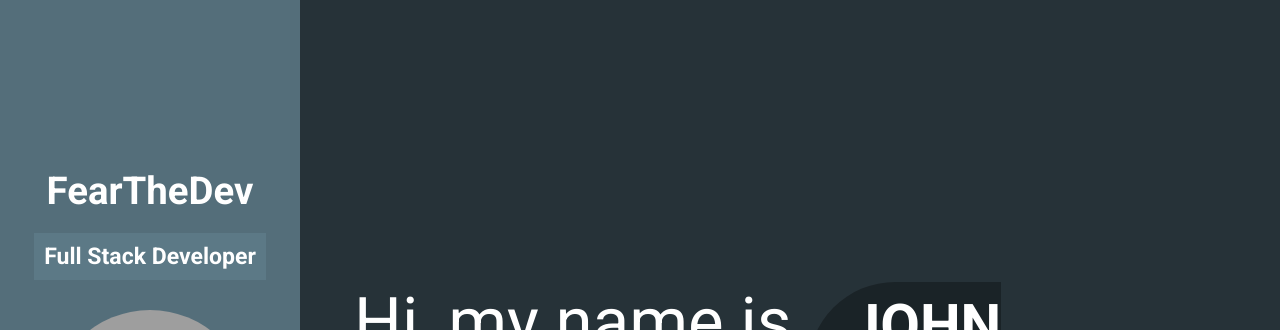
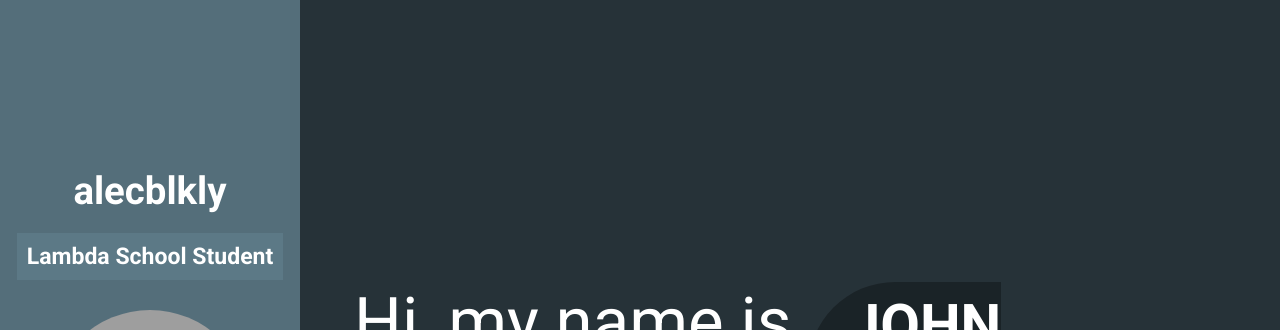
Before and after one commit to FearTheDev/React-Portfolio, a React (Create React App) app: page / in a window 1280 px wide. Shown: the top 330 px of the page. Built offline with nearby package versions, Linux system fonts and the light colour scheme; no server answers; grey boxes are pictures that could not be loaded.

Commit message:
Added git repo filter by key

```diff
--- a/src/App.js
+++ b/src/App.js
@@ -4,9 +4,9 @@ import './styles/app.scss';
 
 // Side Navigation Information
 const sideNavigationData = {
-  handle: 'FearTheDev',
+  handle: 'alecblkly',
   user: 'John Shoff',
-  title: 'Full Stack Developer',
+  title: 'Lambda School Student',
   img: 'https://avatars2.githubusercontent.com/u/13228579?v=4',
   email: 'fearthedeveloper@gmail.com',
   copyright: 'Copyright 2019 FearTheDev.com',
@@ -26,6 +26,10 @@ const greetingData = {
   message: 'I am a Full Stack Developer that enjoys the challenge of writing software that solves problems and displaying data in a visually appealing way.',
 }
 
+const repoFilter = {
+  key: '*',
+}
+
 function App() {
   return (
     <div className="app">
@@ -37,7 +41,7 @@ function App() {
           <Greeting {...greetingData}/>
           {/* <Greeting intro="Welcome to " name="fearthedev.com" message="I am using code to construct awesome things."/> */}
 
-          <Projects user="FearTheDev"/>
+          <Projects user={sideNavigationData.handle} repoFilter={repoFilter}/>
 
       </MainContent>
     </div>
--- a/src/components/Projects/Project.jsx
+++ b/src/components/Projects/Project.jsx
@@ -11,7 +11,7 @@ const Project = (props) =>{
             </div>
             <div>
                 <h1>Project Name: {props.name}</h1>
-                <h2>Description: {props.description}</h2>
+                <h2>Description: {props.description.replace(props.repoFilter.key, '')}</h2>
                 <p>{props.clone_url}</p>
                 <p>Forks: {props.forks_count}</p>
             </div>
--- a/src/components/Projects/Projects.jsx
+++ b/src/components/Projects/Projects.jsx
@@ -1,31 +1,29 @@
-import React, {useState, useEffect} from 'react';
+import React, { useState, useEffect } from 'react';
 import Project from './Project';
 import axios from 'axios';
 import projects from './projects.module.scss';
 
-const Projects = ({user}) =>{
+const Projects = ({ user, repoFilter }) => {
     const [userRepo, setUserRepo] = useState();
 
-    useEffect(() =>{
+    useEffect(() => {
         axios.get(`https://api.github.com/users/${user}/repos`)
-        .then(res => setUserRepo(res.data.reverse()))
-        .catch(error => console.log(`Error ${error}`));
+            .then(res => setUserRepo(res.data.reverse()))
+            .catch(error => console.log(`Error ${error}`));
     }, [user]);
 
-    if(!userRepo){
+    if (!userRepo) {
         return <h1>Fetching projects..</h1>
     }
 
-    return(
+    return (
         <div className={projects.body}>
 
-            {userRepo.map((repo, index) =>{
-                return (
-                <div className={projects.project}>
-                    <Project key={index} {...repo}/>
-                </div>
-                );
-            })}
+            {
+                userRepo.filter(repo =>(repo.description && repo.description.includes(`${repoFilter.key}`))).map((repo, index) => {
+                    return (<div key={index} className={projects.project}><Project  {...repo} repoFilter={repoFilter} /></div>);
+                }
+            )}
 
         </div>
     );
--- a/src/styles/variables.scss
+++ b/src/styles/variables.scss
@@ -1,5 +1,4 @@
 // Background Colors
-// $primaryBackgroundColor: #263238;
 $primaryBackgroundColor: #263238;
 $secondaryBackgroundColor: #424242;
 $primaryColor: #fff;
```
